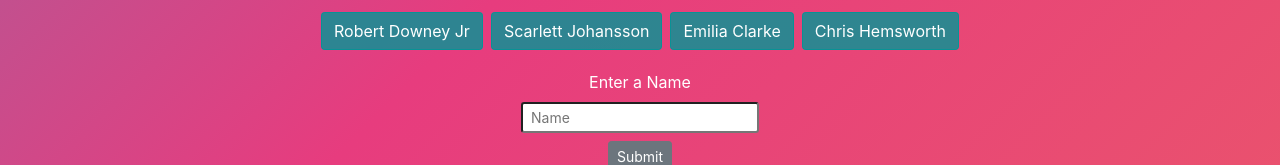
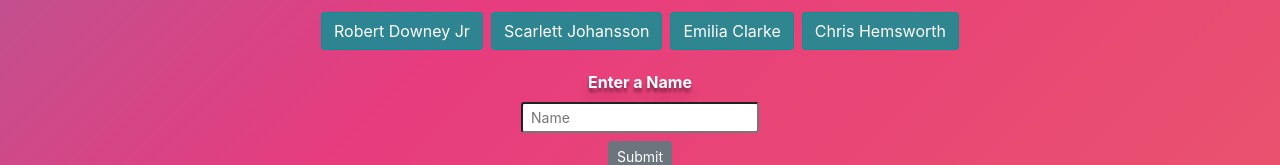
Before and after one commit to dhuan008/GifTastic, a plain HTML site: page index.html in a window 1280 px wide. Shown: the part 208-373 px from the top of the page. Drawn offline with nearby package versions, Linux system fonts and the light colour scheme.

Commit message:
added text shadow

```diff
--- a/assets/css/style.css
+++ b/assets/css/style.css
@@ -75,3 +75,9 @@ img {
     height: 200px;
     object-fit: cover;
 }
+
+.text-shadow {
+	text-shadow: 0px 4px 3px rgba(0,0,0,0.4),
+            	 0px 8px 13px rgba(0,0,0,0.1),
+            	 0px 18px 23px rgba(0,0,0,0.1);
+}
--- a/index.html
+++ b/index.html
@@ -37,7 +37,7 @@
             <div class="col">
                 <form id="actor-form">
                     <div class="form-group mb-0">
-                        <label for="actor-input">Enter a Name</label><br>
+                        <label for="actor-input" class="font-weight-bold text-shadow">Enter a Name</label><br>
                         <input type="text" class="form-control-sm mb-2" id="actor-input" placeholder="Name"><br>
                     </div>
                     <button id="add-actor" type="submit" class="btn btn-secondary btn-sm">Submit</button>
```
